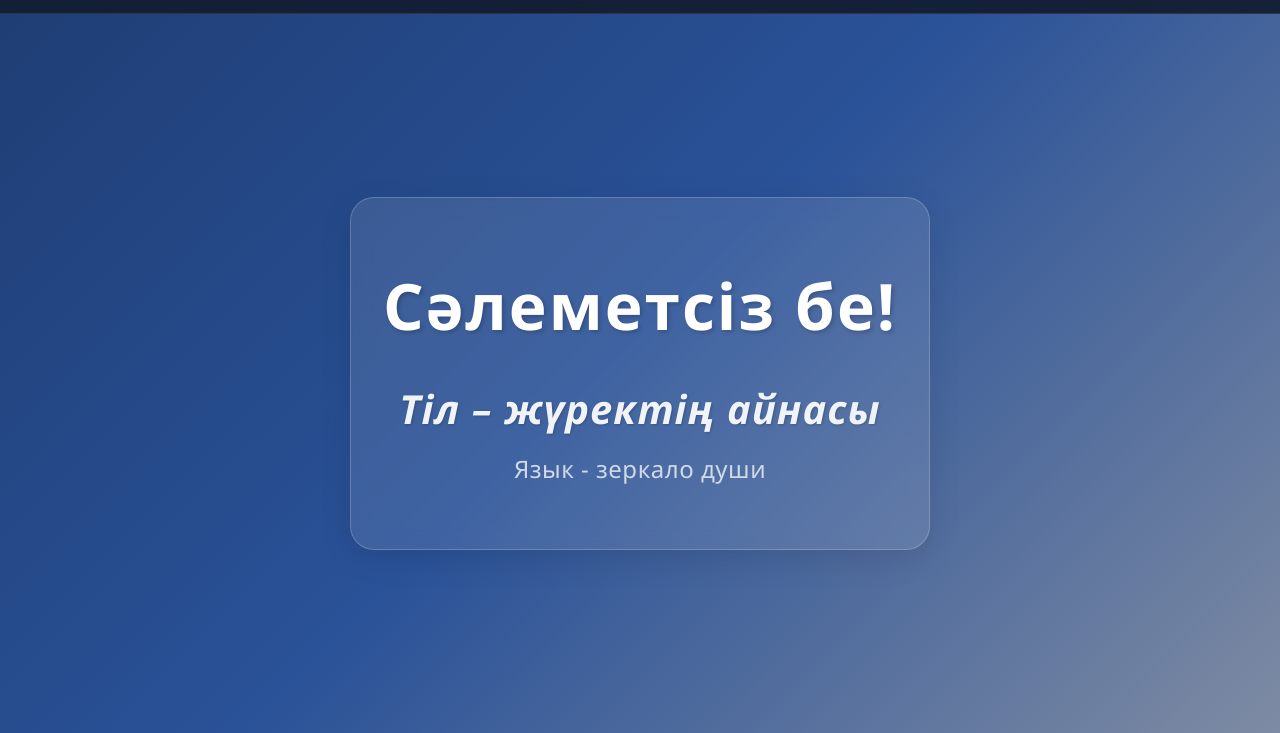
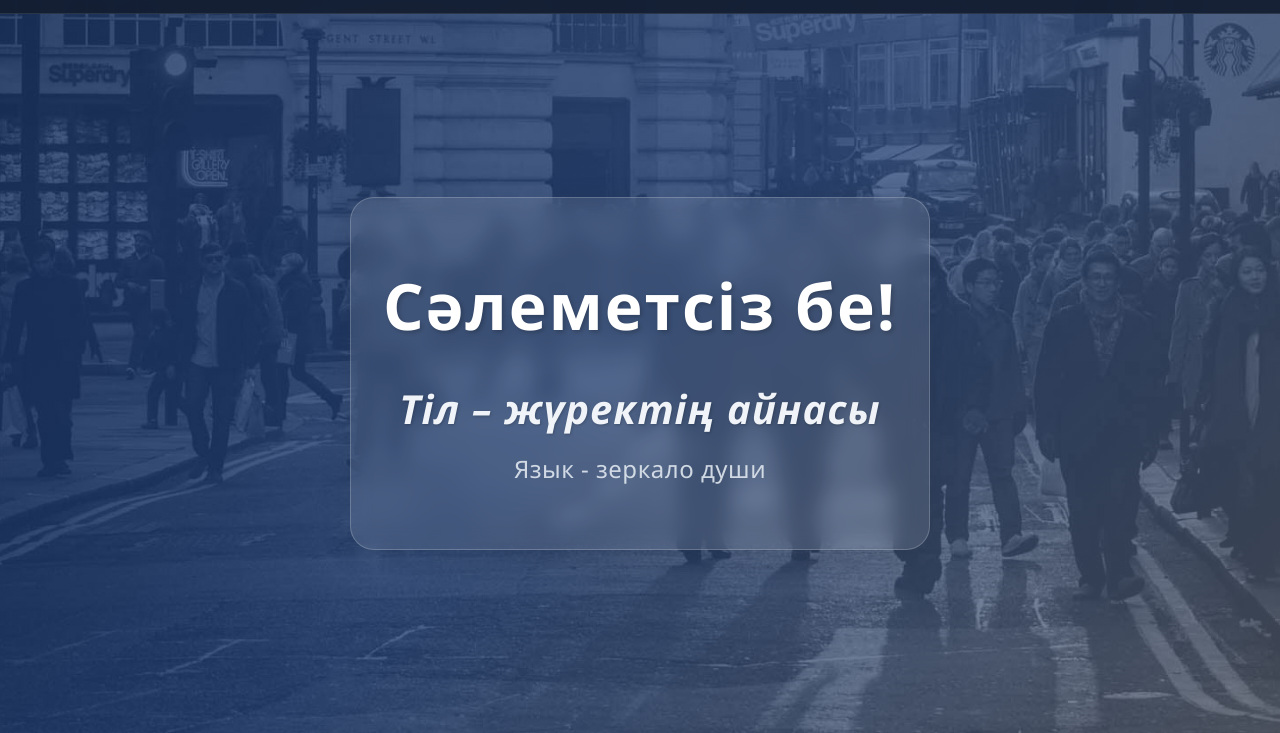
Before and after one commit to 4erfox/project, a website built with Vite: page index.html in a window 1280 px wide. Shown: the part 67-800 px from the top of the page. Built offline with nearby package versions, Linux system fonts and the light colour scheme.

Commit message:
Updated style.css

```diff
--- a/style.css
+++ b/style.css
@@ -25,11 +25,28 @@ body {
 
 body {
   font-family: 'Segoe UI', Tahoma, Geneva, Verdana, sans-serif;
-  background: linear-gradient(135deg, var(--dark-blue) 0%, var(--light-blue) 50%, var(--gray) 100%);
+  background-image: url('/image.png');
+  background-size: cover;
+  background-position: center;
+  background-repeat: no-repeat;
+  background-attachment: fixed;
   min-height: 100vh;
   overflow-x: hidden;
   display: flex;
   flex-direction: column;
+  position: relative;
+}
+
+body::before {
+  content: '';
+  position: absolute;
+  top: 0;
+  left: 0;
+  right: 0;
+  bottom: 0;
+  background: linear-gradient(135deg, rgba(30, 60, 114, 0.7) 0%, rgba(42, 82, 152, 0.6) 50%, rgba(126, 139, 163, 0.5) 100%);
+  z-index: 0;
+  pointer-events: none;
 }
 
 /* Pill Navigation */
@@ -212,6 +229,8 @@ body {
   align-items: center;
   justify-content: center;
   width: 100%;
+  position: relative;
+  z-index: 1;
 }
 
 .app-container {
```
